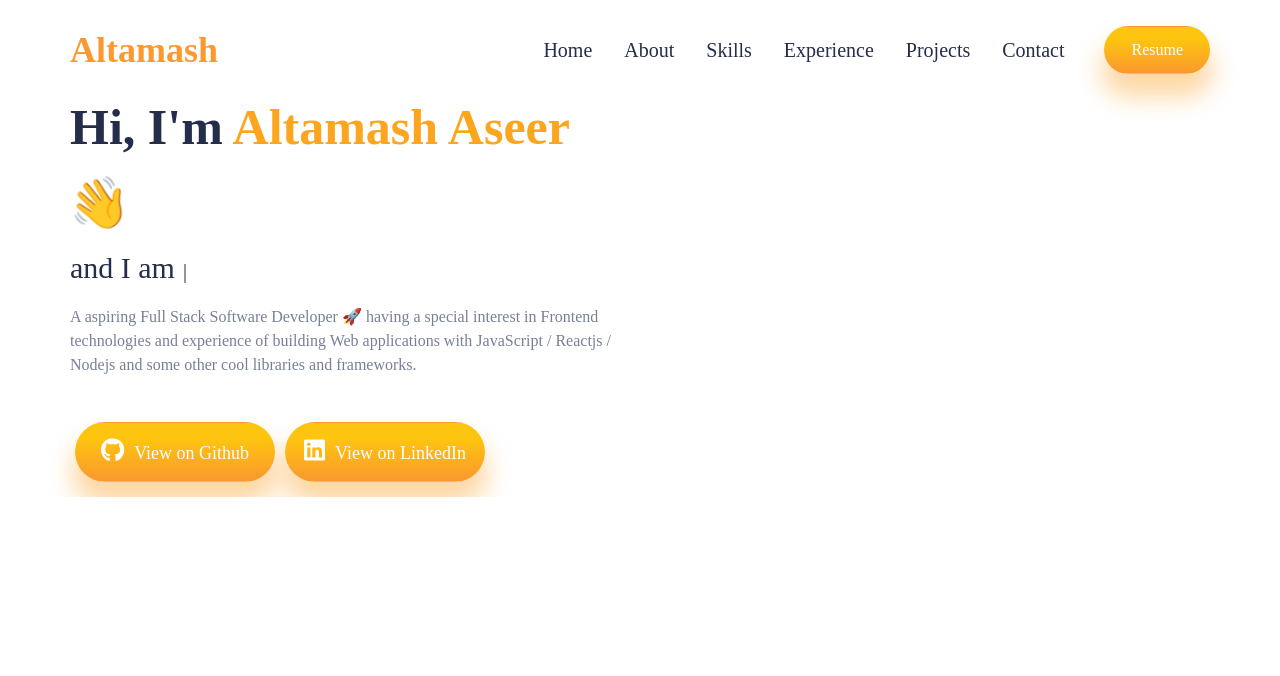
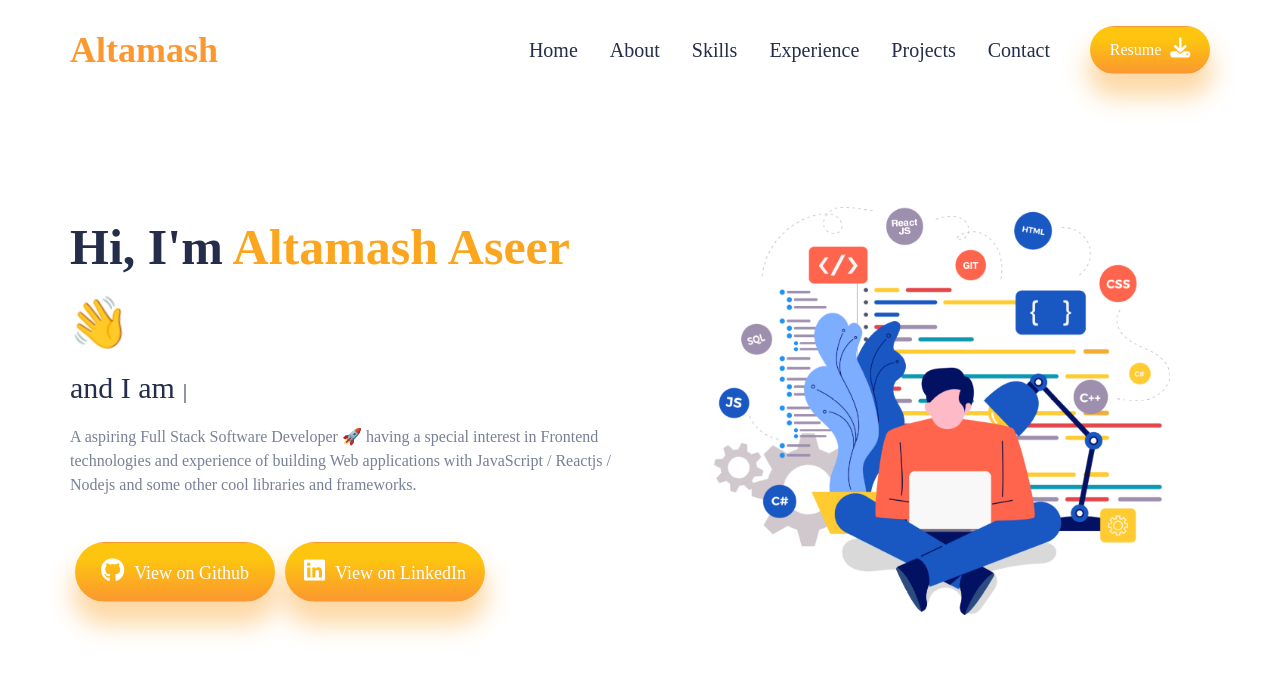
Before and after one commit to altamashaseer/Portfolio-React, a React (Create React App) app: page / in a window 1280 px wide. Shown: the top 676 px of the page. Built offline with nearby package versions, Linux system fonts and the light colour scheme; a web font is replaced by a local one.

Commit message:
Adding Animations

```diff
--- a/src/components/Intro/Intro.css
+++ b/src/components/Intro/Intro.css
@@ -1,8 +1,9 @@
-.Intro {
+.intro {
   display: flex;
   height: 77vh;
   margin-top: 6rem;
-}
+justify-content: space-between;
+  }
 
 /* LEFT SIDE */
 
@@ -106,3 +107,31 @@
   margin-right: 10px;
   font-size: 1.2rem;
 }
+
+/* RIGHT SIDE  */
+.i-right{
+  width: 40%;
+  display: flex;
+  margin-right: 2rem;
+}
+
+.i-right .img-wrapper img{
+  width: 100%;
+  animation: updown 3s linear infinite;
+  transition: .3s ease-in-out;
+  /* text-shadow: 0 0 10px 0 black  */
+}
+
+  @keyframes updown {
+    0% {
+      transform: translatey(0px);
+    }
+    50% {
+
+      transform: translatey(-9px);
+    }
+    100% {
+
+      transform: translatey(0px);
+    }
+  }
--- a/src/components/Intro/Intro.js
+++ b/src/components/Intro/Intro.js
@@ -1,5 +1,6 @@
 import React from 'react'
 import './Intro.css'
+import introImg from '../../img/Intro.png'
 import Typewriter from 'typewriter-effect';
 
 function Intro() {
@@ -33,6 +34,9 @@ function Intro() {
       </div>
 
       <div className="i-right">
+        <div className="img-wrapper">
+              <img src={introImg} alt="IntroImg" />
+        </div>
 
 
       </div>
--- a/src/components/Navbar/Navbar.css
+++ b/src/components/Navbar/Navbar.css
@@ -1,43 +1,64 @@
-.n-wrapper{
+#Navbar{
+    position: sticky;
+    top:0;
+    /* left: 0; */
+}
+
+.n-wrapper {
     display: flex;
     justify-content: space-between;
     height: 10vh;
 }
-.n-left{
+
+.n-left {
     display: flex;
     flex: 1;
     align-items: center;
     gap: 2rem;
 }
+
 .n-name {
     font-family: Love Light;
     font-size: 1.8rem;
     font-weight: bold;
     color: #fb982f
 }
-.n-right{
+
+.n-right {
     display: flex;
     flex: 1;
     align-items: center;
     justify-content: center;
     font-weight: 400;
 }
-.n-list{
-    flex:10;
+
+.n-list {
+    flex: 10;
 }
+
 .n-list ul {
     display: flex;
     gap: 1.6rem;
     margin-right: 2rem;
     margin-top: 1rem;
 }
-.n-list ul li{
+
+.n-list ul li {
     list-style: none;
 }
-.n-list ul li:hover{
+
+.n-list ul li:hover {
     cursor: pointer;
     color: var(--orange);
 }
-.n-button{
-    flex: 2;
+
+.n-button {
+    /* flex: 2; */
+    width: 120px;
+    padding: 11px 11px;
 }
+
+.n-button i {
+    margin-left: 5px;
+
+}
--- a/src/components/Navbar/Navbar.js
+++ b/src/components/Navbar/Navbar.js
@@ -19,7 +19,7 @@ function Navbar() {
             <li>Contact</li>
           </ul>
         </div>
-        <button className="button n-button">Resume</button>
+        <button className="button n-button">Resume <i class="fa-solid fa-download"></i></button>
       </div>
     </div>
   )
```
Also changed, not shown: src/img/Intro.png (added).
